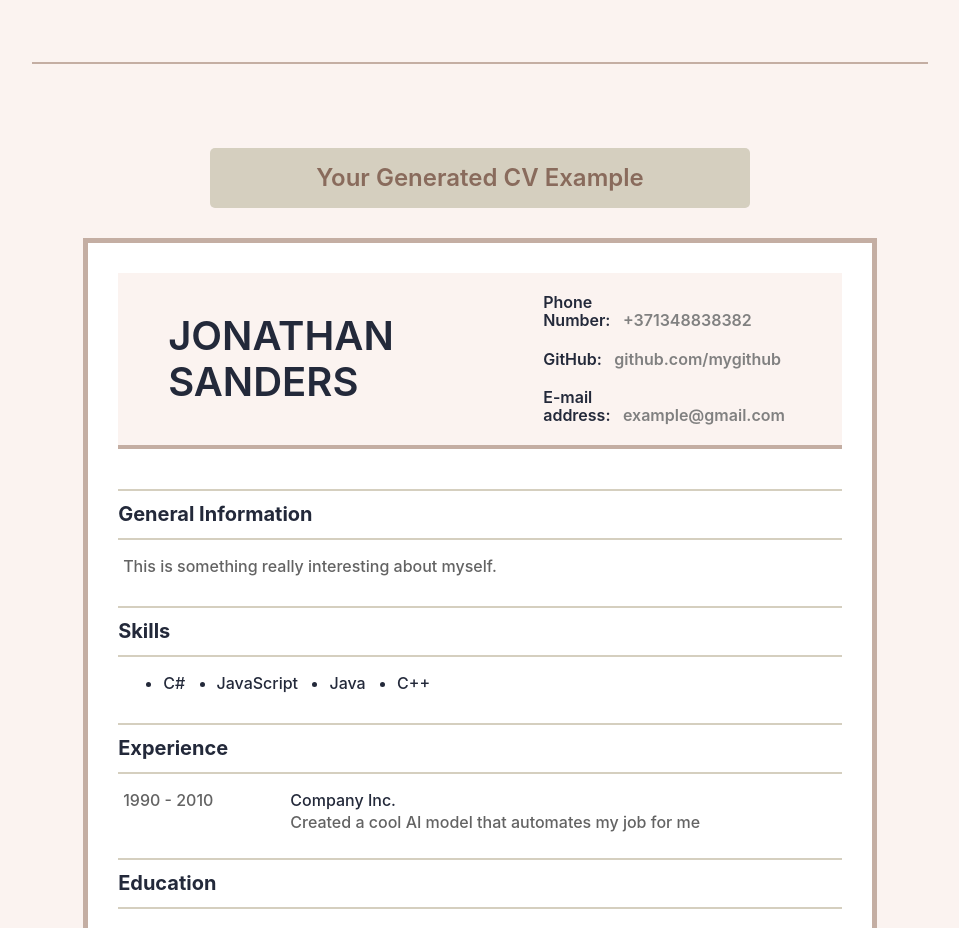
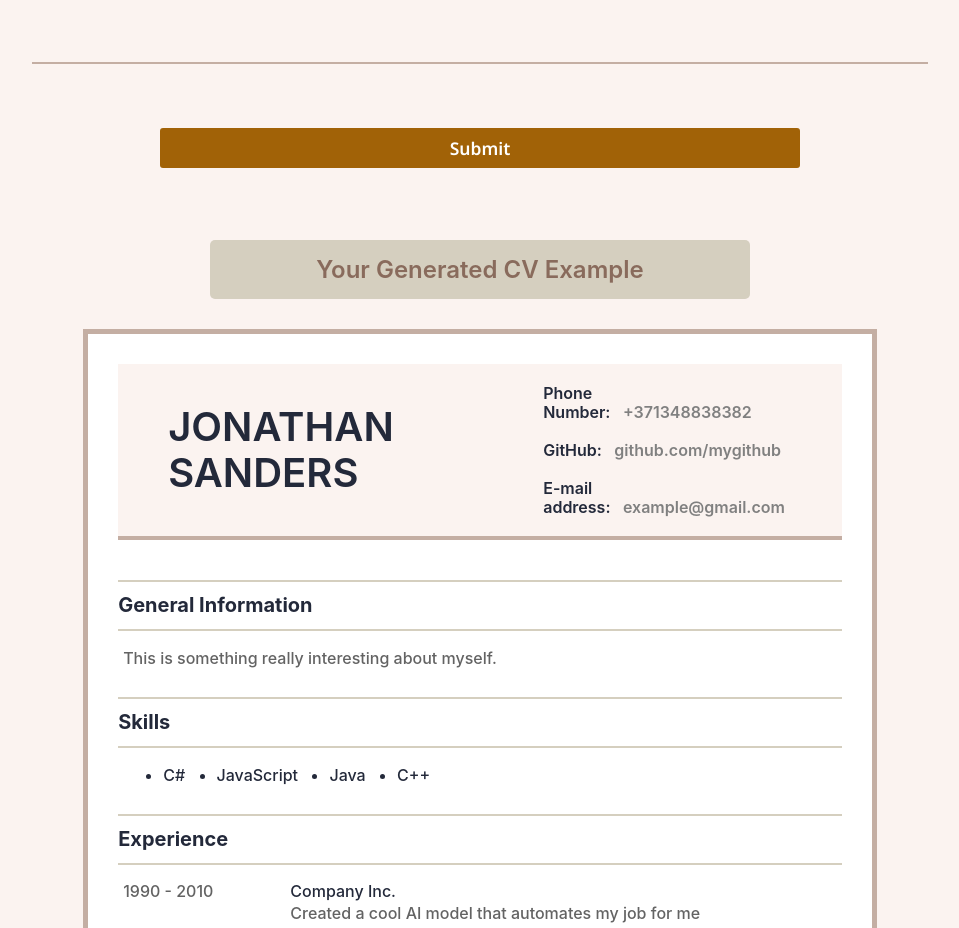
Before and after one commit to litaish/cv-generator, a React (Create React App) app: page / in a window 1280 px wide. Shown: the part 1720-2648 px from the top of the page, without its empty margins (160-1119 px from the left). Built offline with nearby package versions, Linux system fonts and the light colour scheme.

Commit message:
Change app component to class component. Add submit button

```diff
--- a/src/components/Form.js
+++ b/src/components/Form.js
@@ -16,6 +16,9 @@ class Form extends React.Component {
         <Skills />
         <Education />
         <Experience />
+        <div className={FormStyles.row_submit}>
+          <button className={FormStyles.submit}>Submit</button>
+        </div>
       </form>
     );
   }
--- a/src/styles/Form.module.css
+++ b/src/styles/Form.module.css
@@ -29,6 +29,12 @@
   display: flex;
   flex-direction: column;
   gap: 1rem;
+}
+.row_submit {
+  display: flex;
+  justify-content: center;
+  align-items: center;
+  margin-bottom: 4%;
 }
 .row {
   display: flex;
@@ -88,3 +94,19 @@ textarea:focus {
 }.button__red:hover {
   background-color: #74504b;
 }
+.submit {
+  width: 50%;
+  padding: 1rem 5rem;
+  outline: none;
+  border: none;
+  background-color: #a16207;
+  border-radius: 3px;
+  font-size: 1.75rem;
+  color: white;
+  font-weight: 600;
+  cursor: pointer;
+  transition: .3s;
+}
+.submit:hover {
+  background-color: #bc7106;
+}
```
Also changed, not shown: src/App.js (+8 -2 lines).
